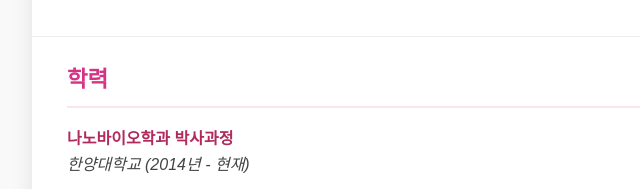
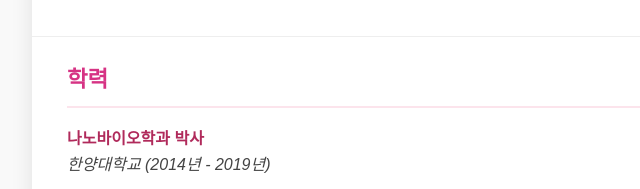
Before and after one commit to suwonoma/CV, a plain HTML site: page resume-korean.html in a window 1280 px wide. Shown: the part 2280-2469 px from the top of the page, 158-798 px from the left. Drawn offline with Linux system fonts and the light colour scheme.

Commit message:
Update resume-korean.html

```diff
--- a/resume-korean.html
+++ b/resume-korean.html
@@ -399,8 +399,8 @@
             <h2 class="section-title">학력</h2>
 
             <div class="education-item">
-                <div class="education-title">나노바이오학과 박사과정</div>
-                <div class="education-institution">한양대학교 (2014년 - 현재)</div>
+                <div class="education-title">나노바이오학과 박사</div>
+                <div class="education-institution">한양대학교 (2014년 - 2019년)</div>
             </div>
 
             <div class="education-item">
```
